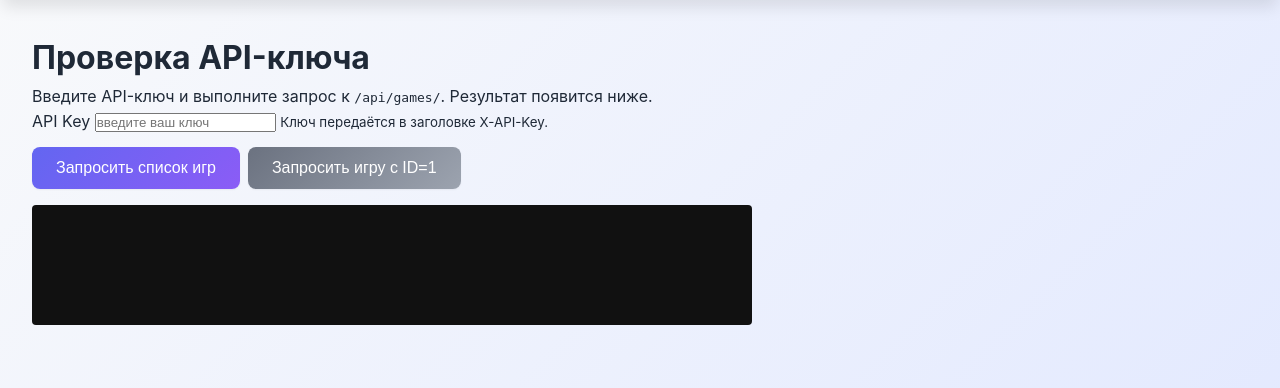
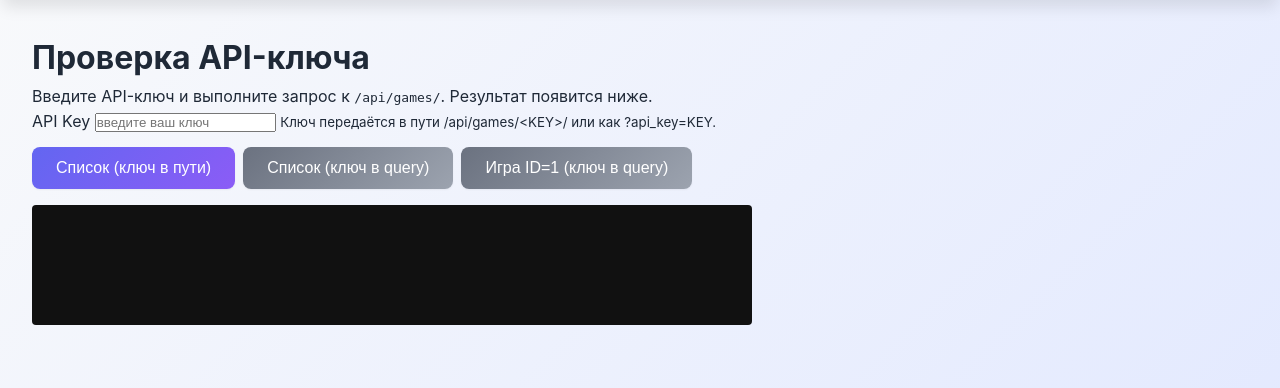
Before and after one commit to Alekc702/alekc7.kz, a Django app: template templates/games/api_demo.html in a window 1280 px wide. Shown: the part 102-490 px from the top of the page. Run offline with Django 4.2, Linux system fonts and the light colour scheme; the template is opened without the code that fills it, so the values that code supplies are empty.

Commit message:
chore(api): remove header-based X-API-Key support; keep path/query only; update demo and README

```diff
--- a/games/utils.py
+++ b/games/utils.py
@@ -4,10 +4,7 @@ from django.http import JsonResponse, HttpRequest, HttpResponse
 
 
 def _extract_api_key(request: HttpRequest) -> str:
-    """Return API key from header 'X-API-Key' or query param 'api_key'."""
-    header_key = request.headers.get('X-API-Key') or request.META.get('HTTP_X_API_KEY')
-    if header_key:
-        return header_key.strip()
+    """Return API key only from query param 'api_key'."""
     return (request.GET.get('api_key') or '').strip()
 
 
--- a/mylibrary/middleware.py
+++ b/mylibrary/middleware.py
@@ -19,8 +19,8 @@ class ApiKeyMiddleware:
             if not configured:
                 return JsonResponse({'detail': 'API access disabled'}, status=401)
 
-            # Try header or query first
-            provided = request.headers.get('X-API-Key') or request.META.get('HTTP_X_API_KEY') or request.GET.get('api_key') or ''
+            # Try query param first (no header-based key support)
+            provided = request.GET.get('api_key') or ''
 
             # Also support path token for games list: /api/games/<key> or /api/games/<key>/
             if not provided and (path.startswith('/api/games/') and len(path) > len('/api/games/')):
--- a/templates/games/api_demo.html
+++ b/templates/games/api_demo.html
@@ -8,11 +8,12 @@
 <div style="max-width: 720px;">
   <label for="apiKey">API Key</label>
   <input id="apiKey" type="password" class="form-control" placeholder="введите ваш ключ" />
-  <small>Ключ передаётся в заголовке X-API-Key.</small>
+  <small>Ключ передаётся в пути /api/games/&lt;KEY&gt;/ или как ?api_key=KEY.</small>
 
-  <div style="margin-top: 12px; display: flex; gap: 8px;">
-    <button id="btnTest" class="btn btn-primary">Запросить список игр</button>
-    <button id="btnTestId" class="btn btn-secondary">Запросить игру c ID=1</button>
+  <div style="margin-top: 12px; display: flex; gap: 8px; flex-wrap: wrap;">
+    <button id="btnTestPath" class="btn btn-primary">Список (ключ в пути)</button>
+    <button id="btnTestQuery" class="btn btn-secondary">Список (ключ в query)</button>
+    <button id="btnTestIdQuery" class="btn btn-secondary">Игра ID=1 (ключ в query)</button>
   </div>
 
   <pre id="output" style="margin-top: 16px; white-space: pre-wrap; background: #111; color: #ddd; padding: 12px; border-radius: 4px; min-height: 120px;"></pre>
@@ -27,10 +28,8 @@
 
   async function callApi(url){
     out.textContent = 'Выполняется запрос: ' + url + '...';
-    const apiKey = keyInput.value.trim();
-    const headers = apiKey ? { 'X-API-Key': apiKey } : {};
     try {
-      const res = await fetch(url, { headers });
+      const res = await fetch(url);
       const text = await res.text();
       out.textContent = 'Статус: ' + res.status + '\n' + text;
     } catch (e) {
@@ -38,11 +37,17 @@
     }
   }
 
-  btn.addEventListener('click', function(){
-    callApi('/api/games/');
+  document.getElementById('btnTestPath').addEventListener('click', function(){
+    const apiKey = keyInput.value.trim();
+    callApi('/api/games/' + encodeURIComponent(apiKey) + '/');
   });
-  btnId.addEventListener('click', function(){
-    callApi('/api/games/1/');
+  document.getElementById('btnTestQuery').addEventListener('click', function(){
+    const apiKey = keyInput.value.trim();
+    callApi('/api/games/?api_key=' + encodeURIComponent(apiKey));
+  });
+  document.getElementById('btnTestIdQuery').addEventListener('click', function(){
+    const apiKey = keyInput.value.trim();
+    callApi('/api/games/1/?api_key=' + encodeURIComponent(apiKey));
   });
 })();
 </script>
```
Also changed, not shown: README.md.
